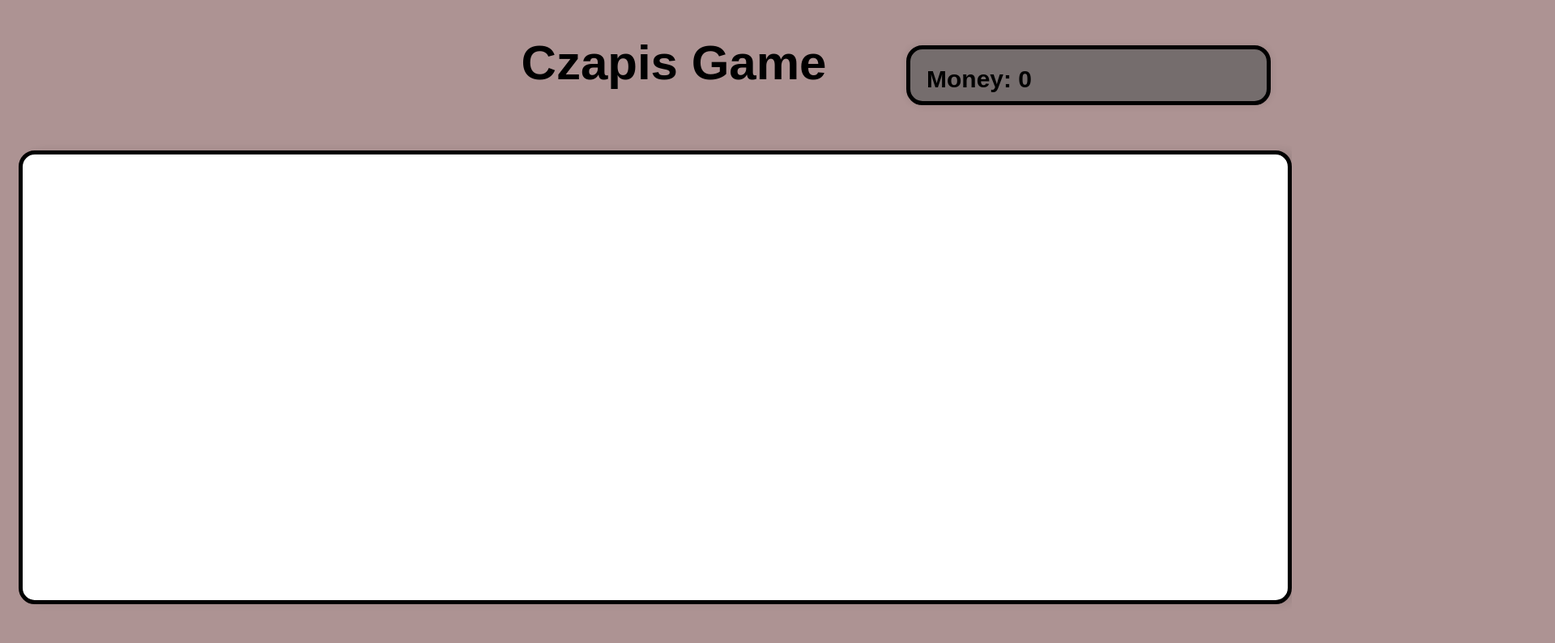
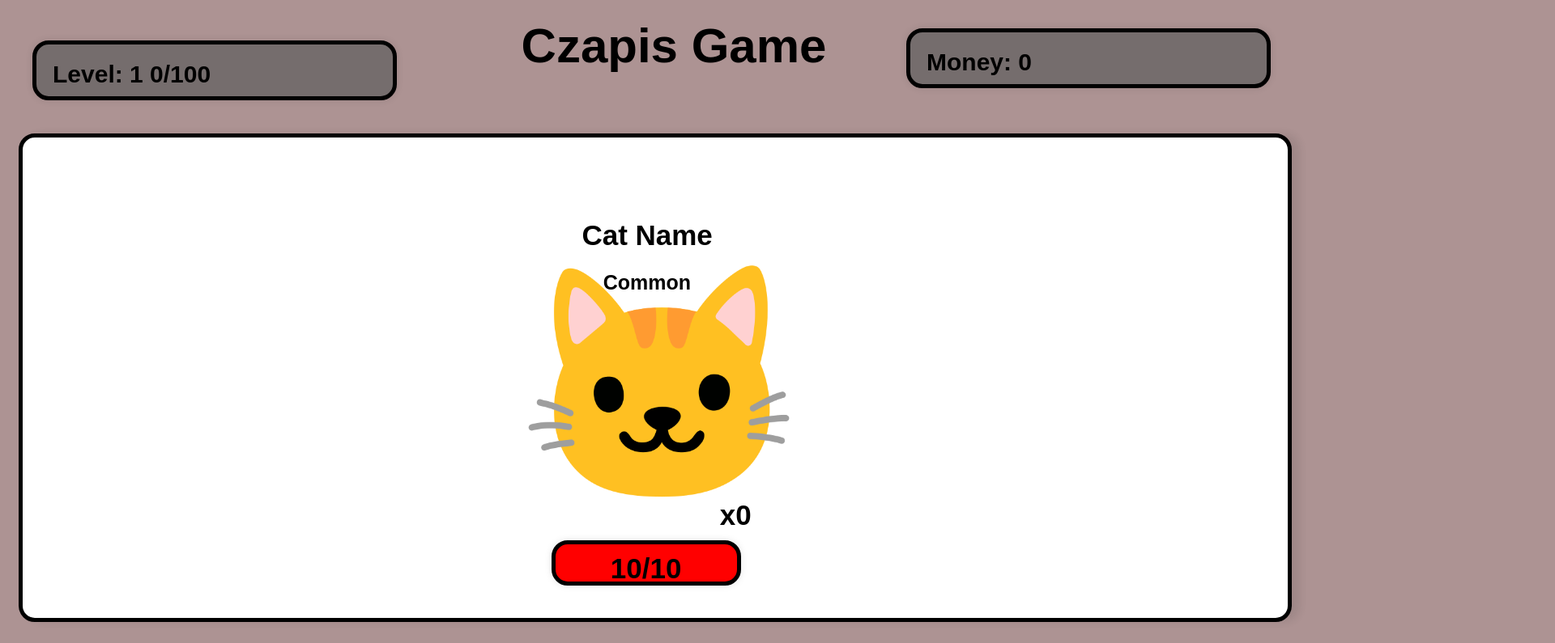
Before and after one commit to Ayywer/Czapis-Game, a website: page home.html in a window 1280 px wide. Shown: the part 5-800 px from the top of the page at 81% size, 1920 px wide, since content can reach past the window. Drawn offline with Linux system fonts and the light colour scheme.

Commit message:
Update
Added cat button, changed few files directories, added Concept Art, Sorted css and other things

```diff
--- /dev/null
+++ b/css/game.css
@@ -0,0 +1,92 @@
+.game-container {
+    position: relative;
+
+    height: 69vh;
+    width: 190vh;
+    left: 27%;
+    bottom: 5vh;
+
+    background-color: #ffffff;
+    padding: 21px;
+    border: 5px solid #000000;
+    border-radius: 20px;
+    box-shadow: 10px 0 10px rgba(39, 39, 39, 0.1);
+}
+
+.image-button {
+    position: relative;
+
+    width: 336px; /* Adjust the size as needed */
+    height: 306px; /* Adjust the size as needed */
+
+    background: url('../cats/CommonCat/Ccat.png') no-repeat center center;
+    background-size: cover;
+    border: none;
+    cursor: pointer;
+    margin-top: 7px;
+
+    left: 75vh;
+    top: 16vh;
+}
+
+#cat-name {
+    position: relative;
+
+    bottom: 32vh;
+    left: 83.7vh;
+
+    text-align:left;
+    font-size: 35px;
+    font-family: Arial, sans-serif;
+}
+
+#rarity {
+    position: relative;
+
+    bottom: 32vh;
+    left: 87vh;
+
+    color: rarity-color;
+
+    text-align:left;
+    font-size: 25px;
+    font-family: Arial, sans-serif;
+}
+
+#cat-count {
+    position: relative;
+
+    bottom: 12vh;
+    left: 105vh;
+
+    text-align:left;
+    font-size: 35px;
+    font-family: Arial, sans-serif;
+}
+
+.health {
+    position: relative;
+
+    height: 0.7vh;
+    width: 23vh;
+
+    top: 4vh;
+    left: 79vh;
+
+    background-color: #ff0000;
+    padding: 20px;
+    border: 5px solid #000000;
+    border-radius: 20px;
+    box-shadow: 0 0 10px rgba(0, 0, 0, 0.1);
+}
+
+#cat-health {
+    position: relative;
+
+    bottom: 4vh;
+    left: 6vh;
+
+    text-align:left;
+    font-size: 35px;
+    font-family: Arial, sans-serif;
+}
--- a/styles.css
+++ b/css/ui.css
@@ -9,19 +9,20 @@ body {
     width: 130vh;
 }
 
-.game-container {
-    position: relative;
+button {
+    padding: 10px 20px;
+    font-size: 16px;
+    cursor: pointer;
+    border: none;
+    border-radius: 5px;
+    background-color: #3498db;
+    color: white;
+    transition: background-color 0.3s ease;
+    margin-top: 10px;
+}
 
-    height: 69vh;
-    width: 190vh;
-    left: 27%;
-    bottom: 5vh;
-
-    background-color: #ffffff;
-    padding: 21px;
-    border: 5px solid #000000;
-    border-radius: 20px;
-    box-shadow: 10px 0 10px rgba(39, 39, 39, 0.1);
+button:hover {
+    background-color: #2980b9;
 }
 
 .title {
@@ -57,14 +58,19 @@ body {
 
 .level {
     position: relative;
-    height: 1vh;
+
+    height: 3vh;
     width: 50vh;
-    margin: 0;
+
     background-color: #756d6d;
     padding: 20px;
     border: 5px solid #000000;
     border-radius: 20px;
     box-shadow: 0 0 10px rgba(0, 0, 0, 0.1);
+
+    bottom: 10.5vh;
+    right: 138vh;
+
 }
 
 #money-text {
@@ -76,11 +82,13 @@ body {
     font-size: 30px;
     font-family: Arial, sans-serif;
 }
-/*
+
 #level-text {
     font-size: 3vh;
     position: relative;
     bottom: 2.5vh;
-    text-align:left
+
+    text-align:left;
+    font-size: 30px;
+    font-family: Arial, sans-serif;
 }
-*/
--- a/home.html
+++ b/home.html
@@ -4,21 +4,32 @@
     <meta charset="UTF-8">
     <meta name="viewport" content="width=device-width, initial-scale=1.0">
     <title>Czapis Game</title>
-    <link rel="stylesheet" href="styles.css">
+    <link rel="stylesheet" href="css/ui.css">
+    <link rel="stylesheet" href="css/game.css">
 </head>
 <body>
     <div class="title">
         <h1>Czapis Game</h1>
     </div>
-    <div class="points">
-        <h1 id="money-text">Money: <span id="money">0</span></h1>
-    </div>
-    <div class="game-container">
 
+    <div class="stats">
+        <div class="points">
+            <h1 id="money-text">Money: <span id="money">0</span></h1>
+            <div class="level">
+                <h1 id="level-text">Level: <span id="level">1</span>    <span id="exp"> 0/100</span></h1>
+            </div>
+        </div>
     </div>
 
+    <div class="game-container">
+        <div id="clickButton" class="image-button"></div>
+        <h1 id="cat-name">Cat Name</h1>
+        <h1 id="rarity">Common</h1>
 
-
+        <div class="health">
+            <h1><span id="cat-health">10/10</span></h1>
+        </div>
+        <h1><span id="cat-count">x0</span></h1>
+    </div>
 </body>
-
 </html>
```
Also changed, not shown: package.json (added, +14 -0 lines), Concept Art.png (added), cats/CommonCat/Ccat.png (added).
